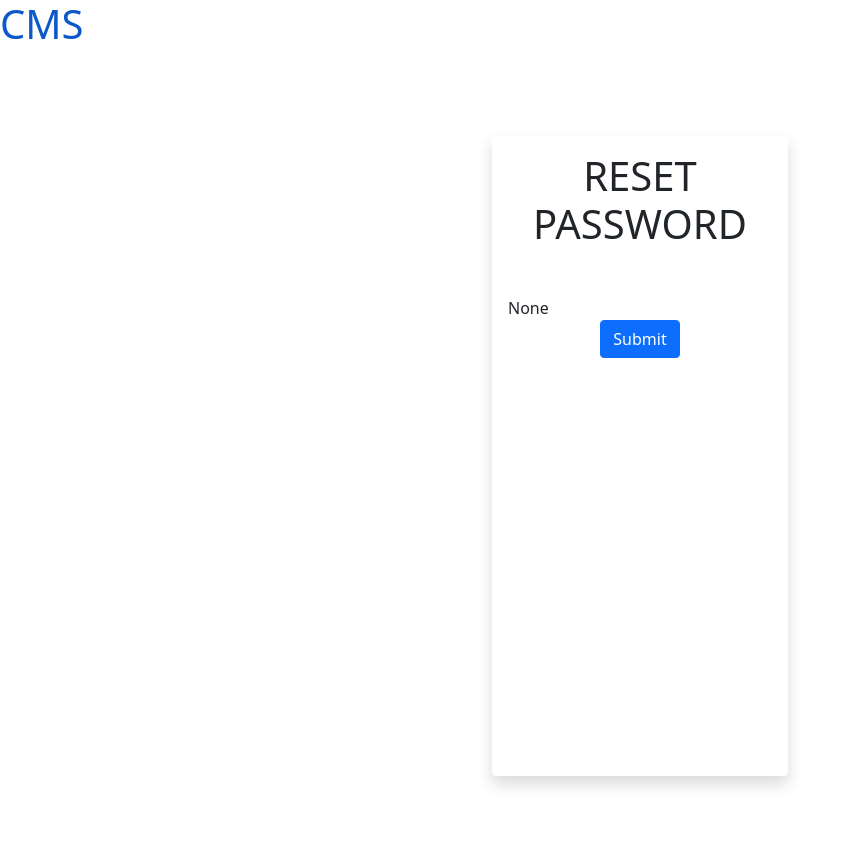
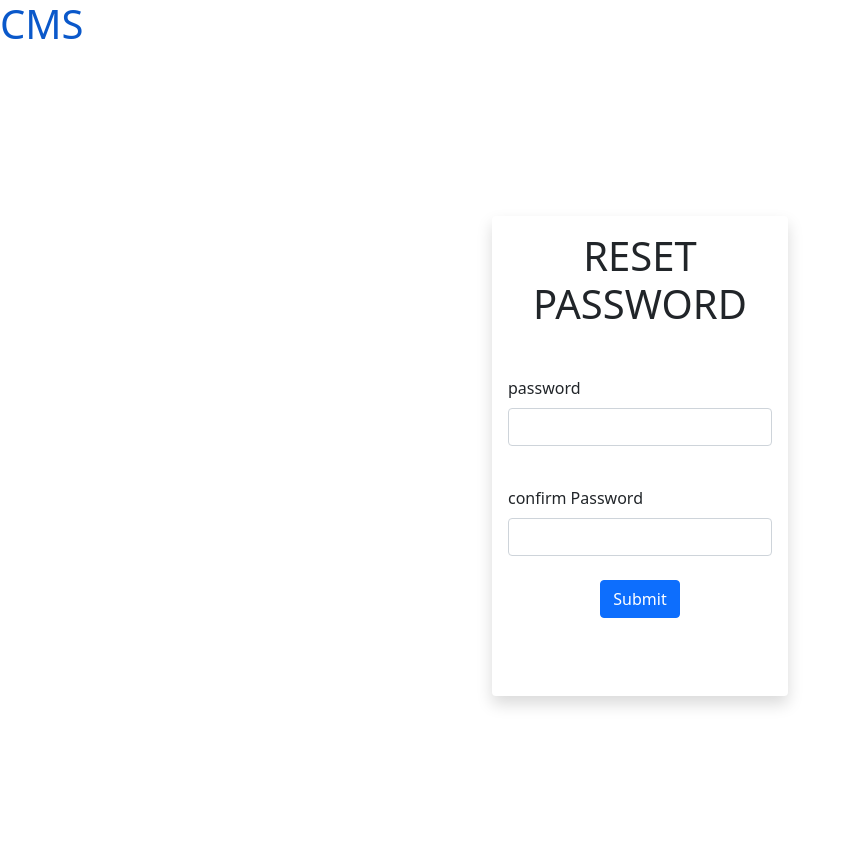
Before and after one commit to sree-ragz/cms, a Django app: page /reset/1/1/ in a window 1280 px wide. Shown: the whole page, without its empty margins (0-852 px from the left). Run offline with Django 4.2, Linux system fonts and the light colour scheme.

Commit message:
forgett password 2

```diff
--- a/pro/pro/urls.py
+++ b/pro/pro/urls.py
@@ -22,4 +22,5 @@
     path('',include('prof.urls')),
 ]
 
+admin.site.index_title="CMS"
 urlpatterns+= static(settings.MEDIA_URL,document_root=settings.MEDIA_ROOT)
--- a/pro/prof/templates/changepassword.html
+++ b/pro/prof/templates/changepassword.html
@@ -24,13 +24,23 @@
 
 {% endfor %}
  {% endif%}
-        <div class="card mx-auto border-0  shadow" style="height: 40rem;"  >
+        <div class="card mx-auto border-0  shadow" style="height: 30rem;"  >
             <div class="card-body">
-                <h1 class="text-center mb-5">RESET PASSWORD</h1>
               <form method="post">
                 {% csrf_token %}
+                  <h1 class="text-center mb-5">RESET PASSWORD</h1>
+                  <div class="mb-3">
+                    <label for="user" class="form-label">password</label>
+                    <input name="new_password1" type="password" class="form-control" id="user" aria-describedby="emailHelp">
 
-                  {{form}}
+                  </div>
+                  <div class="mb-4 pt-4" >
+                    <label for="exampleInputPassword1" class="form-label"> confirm Password</label>
+                    <input name="new_password2"  type="password" class="form-control" id="exampleInputPassword1">
+                    <div class="float-end ">
+
+                    </div>
+                  </div>
 
 
                   <div class="text-center">
--- a/pro/prof/templates/dashboardnav.html
+++ b/pro/prof/templates/dashboardnav.html
@@ -133,7 +133,7 @@
       </a>
       <div class="admin-user tooltip-element" data-tooltip="1">
         <div class="admin-profile hide">
-          <img src="{{participant.photo.url}}" alt="">
+          <img style="height: 2.9rem;" src="{{participant.photo.url}}" alt="">
           <div class="admin-info">
 
 
--- a/pro/prof/templates/login.html
+++ b/pro/prof/templates/login.html
@@ -38,7 +38,7 @@
                     <label for="exampleInputPassword1" class="form-label">Password</label>
                     <input name="password"  type="password" class="form-control" id="exampleInputPassword1">
                     <div class="float-end ">
-                    <a href="">forgot password</a>
+                    <a href="{% url 'reset_password' %}">forgot password</a>
                     </div>
                   </div>
 
--- a/pro/prof/urls.py
+++ b/pro/prof/urls.py
@@ -25,6 +25,6 @@
     path('reset_password/',auth_view.PasswordResetView.as_view(template_name='forgetpassword.html'),name='reset_password'),
     path('reset_password_sent/',auth_view.PasswordResetDoneView.as_view(template_name='password_reset_sent.html'),name='password_reset_done'),
     path('reset/<uidb64>/<token>/',auth_view.PasswordResetConfirmView.as_view(template_name='changepassword.html'),name='password_reset_confirm'),
-    path('reset_password_complete/',auth_view.PasswordResetCompleteView.as_view(),name='password_reset_complete'),
+    path('reset_password_complete/',auth_view.PasswordResetCompleteView.as_view(template_name='password_reset_confirm.html'),name='password_reset_complete'),
 
 ]
--- a/pro/static/css/dashboard.css
+++ b/pro/static/css/dashboard.css
@@ -274,6 +274,7 @@
 
 .admin-user img {
   width: 2.9rem;
+  height: 2.9rem;
   border-radius: 50%;
   margin: 0 0.4rem;
 }
```
Also changed, not shown: pro/prof/templates/homepage.html (+3 -9 lines), pro/prof/templates/password_reset_confirm.html (added, +18 -0 lines).
